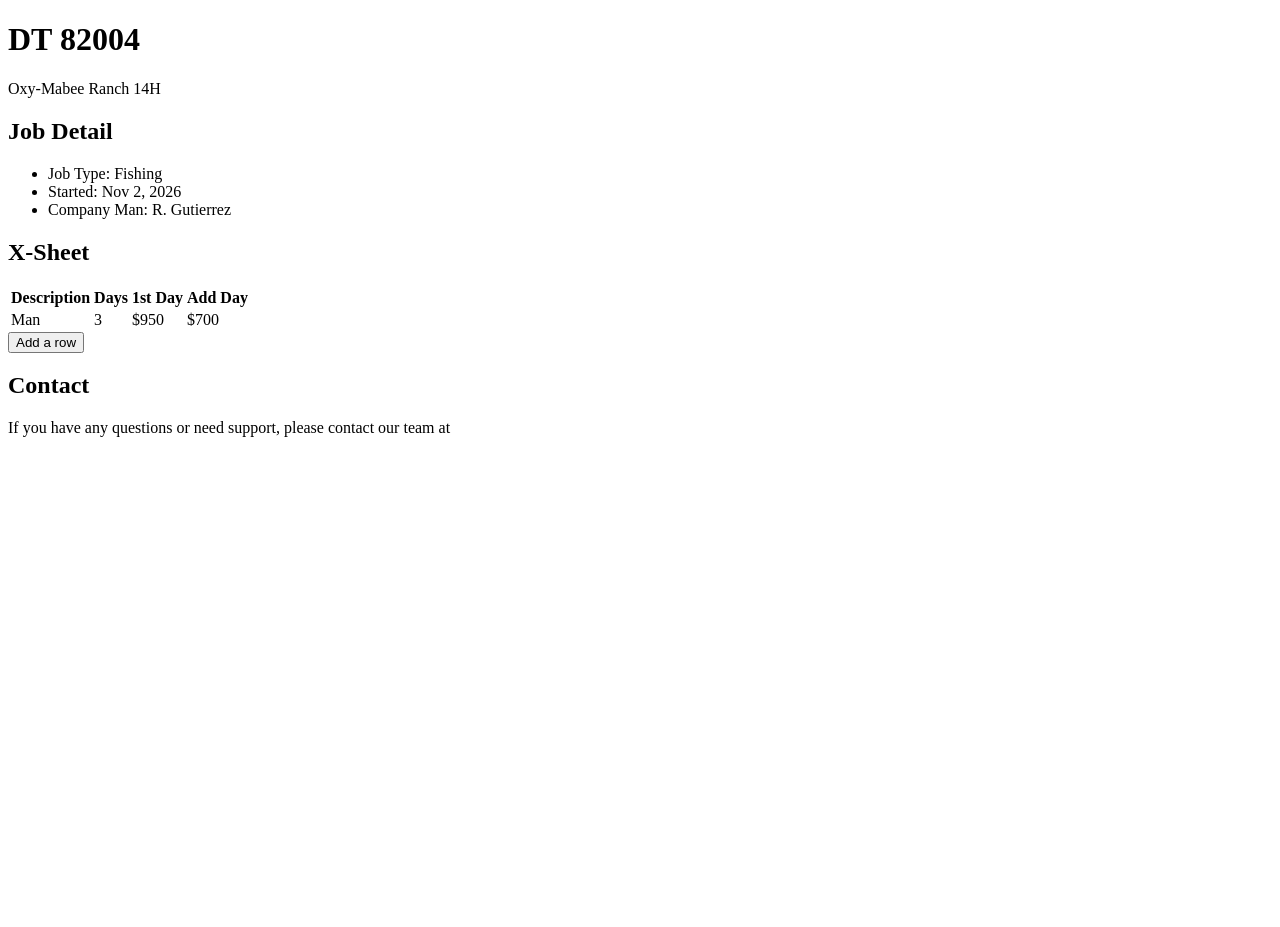
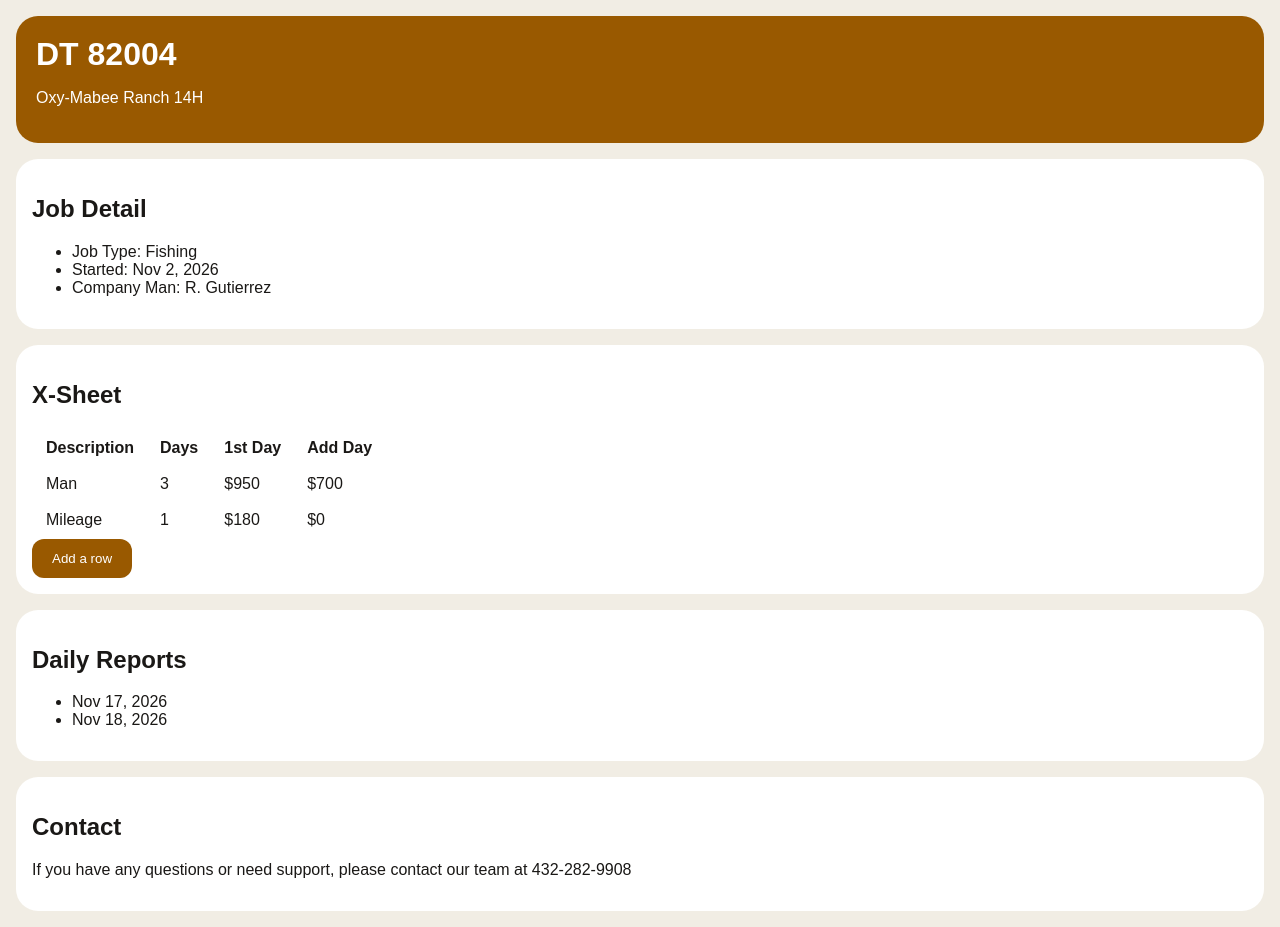
Before and after one commit to cergiobravo/field-ops-mini, a plain HTML site: page index.html in a window 1280 px wide. Before the commit the page ends 800 px from the top, so only its background shows below. Drawn offline with Linux system fonts and the light colour scheme.

Commit message:
Add first styles

```diff
--- a/index.html
+++ b/index.html
@@ -1,10 +1,12 @@
-<!DOCTYPE html>
+<!doctype html>
 <html lang="en">
   <head>
-    <meta charset="UTF-8">
-    <meta name="viewport" content="width=device-width, initial-scale=1.0">
+    <meta charset="UTF-8" />
+    <meta name="viewport" content="width=device-width, initial-scale=1.0" />
     <title>Field Ops Mini</title>
+    <link rel="stylesheet" href="styles.css" />
   </head>
+
   <body>
     <header>
       <h1>DT 82004</h1>
@@ -36,14 +38,31 @@
             <td>$950</td>
             <td>$700</td>
           </tr>
+          <tr>
+            <td>Mileage</td>
+            <td>1</td>
+            <td>$180</td>
+            <td>$0</td>
+          </tr>
         </table>
-            <button type="button">Add a row </button>
+        <button type="button">Add a row</button>
+      </section>
+
+      <section>
+        <h2>Daily Reports</h2>
+        <ul>
+          <li>Nov 17, 2026</li>
+          <li>Nov 18, 2026</li>
+        </ul>
       </section>
 
       <section>
         <h2>Contact</h2>
-            <p>If you have any questions or need support, please contact our team at
-
-
+        <p>
+          If you have any questions or need support, please contact our team at
+          432-282-9908
+        </p>
+      </section>
+    </main>
   </body>
 </html>
--- /dev/null
+++ b/styles.css
@@ -0,0 +1,38 @@
+body {
+  font-family: Arial, sans-serif;
+  background: #f1ede4;
+  color: #1a1816;
+  margin: 0;
+  padding: 16px;
+}
+
+Header {
+  background: #995900;
+  color: white;
+  padding: 20px;
+  border-radius: 22px;
+}
+
+section {
+  background: white;
+  padding: 16px;
+  margin-top: 16px;
+  border-radius: 22px;
+}
+
+h1{
+    font-size: 32px;
+    margin: 0;
+}
+
+button {
+  background: #995900;
+  color: white;
+  border: none;
+  border-radius: 12px;
+  padding: 12px 20px;
+}
+
+th, td {
+  padding: 8px 12px;
+}
```
Lines whose indentation alone changed are shown as unchanged.
